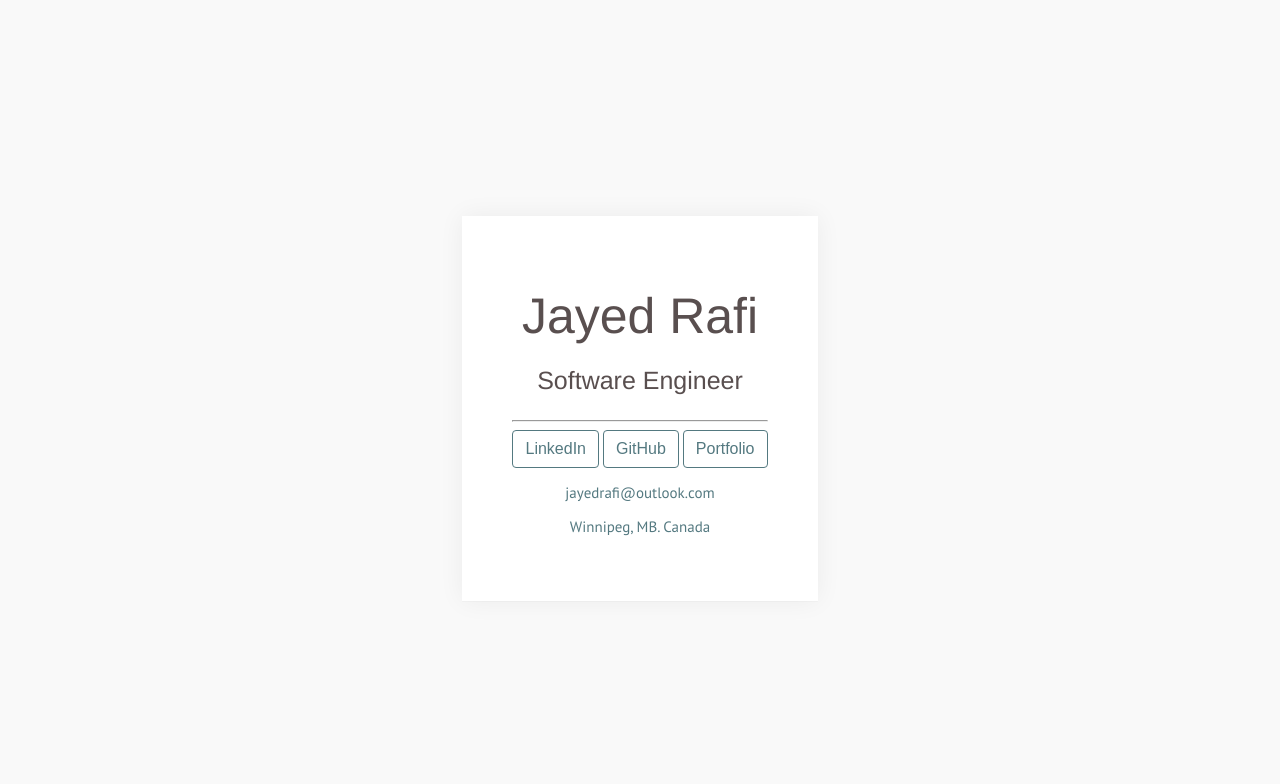
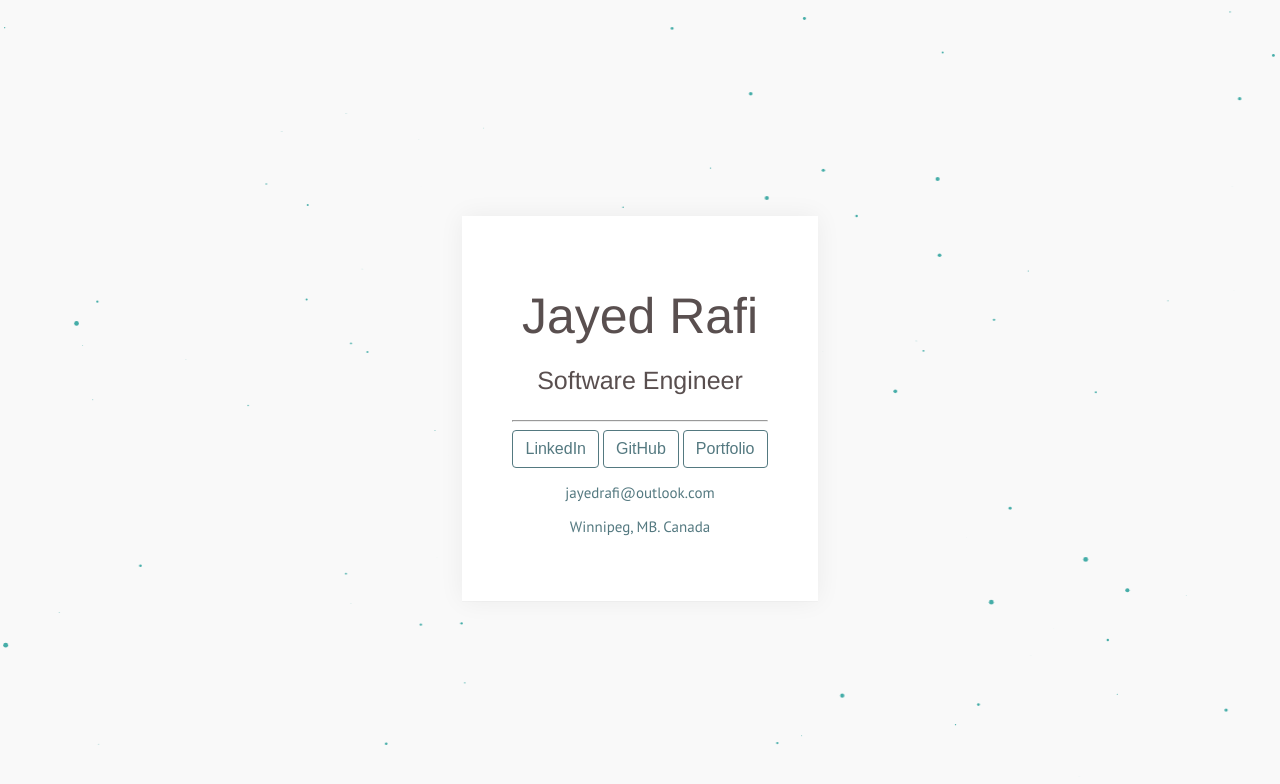
Before and after one commit to JayedRafiProjects/smart-card, a plain HTML site: page index.html in a window 1280 px wide. Drawn offline with nearby package versions, Linux system fonts and the light colour scheme.

Commit message:
Update index.html

```diff
--- a/index.html
+++ b/index.html
@@ -13,7 +13,8 @@
 		window.onload = function() {
 var particles = Particles.init({
 	selector: '.background',
-  color: '#45ADA8'
+  color:'#45ADA8'
+});
 		};
 
 
```
